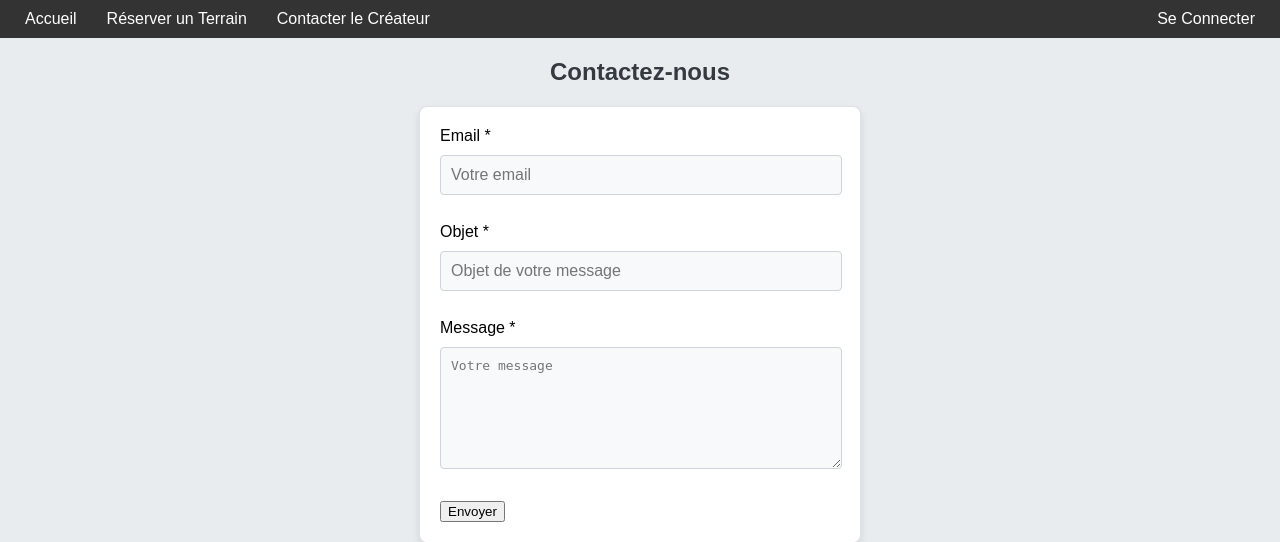
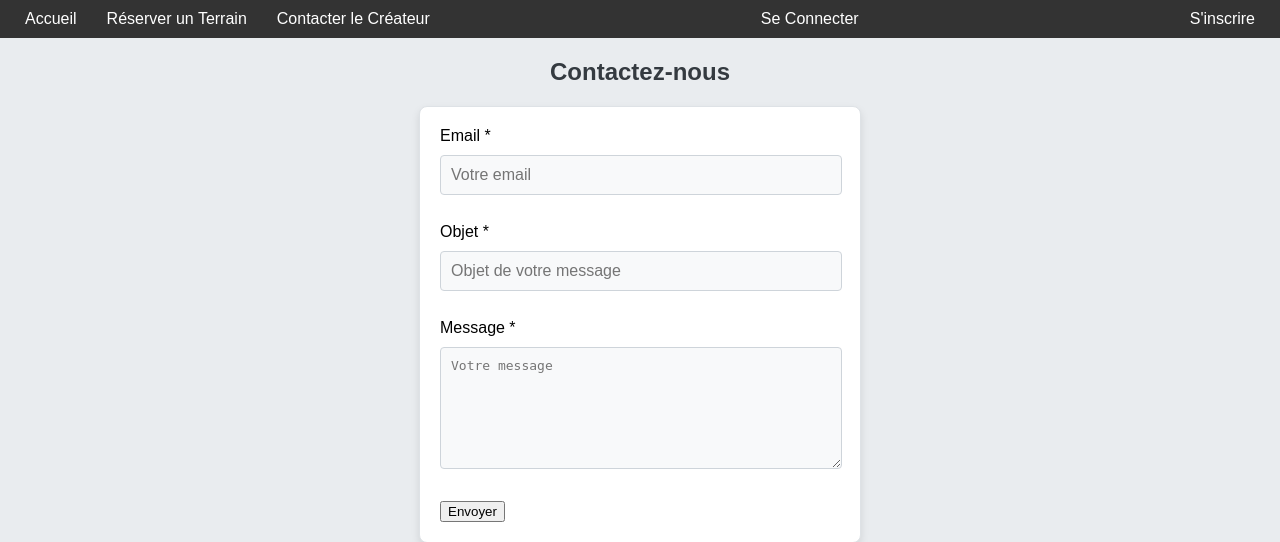
Before and after one commit to lu-dos/PPe, a PHP site: page /contact.php in a window 1280 px wide. Shown: the top 542 px of the page. Run offline with PHP 8.4, Linux system fonts and the light colour scheme.

Commit message:
inscription

```diff
--- a/contact.php
+++ b/contact.php
@@ -44,6 +44,7 @@
             <a href="contact.php">Contacter le Créateur</a>
         </div>
         <a href="login.html">Se Connecter</a>
+        <a href="inscription.html" class="btn-inscription">S'inscrire</a>
     </div>
 
     <h2>Contactez-nous</h2>
--- a/reservation.php
+++ b/reservation.php
@@ -69,6 +69,7 @@ try {
             <a href="contact.php">Contacter le Créateur</a>
         </div>
         <a href="login.html">Se Connecter</a>
+        <a href="inscription.html" class="btn-inscription">S'inscrire</a>
     </div>
     <!-- Carte -->
     <div id="map"></div>
```
